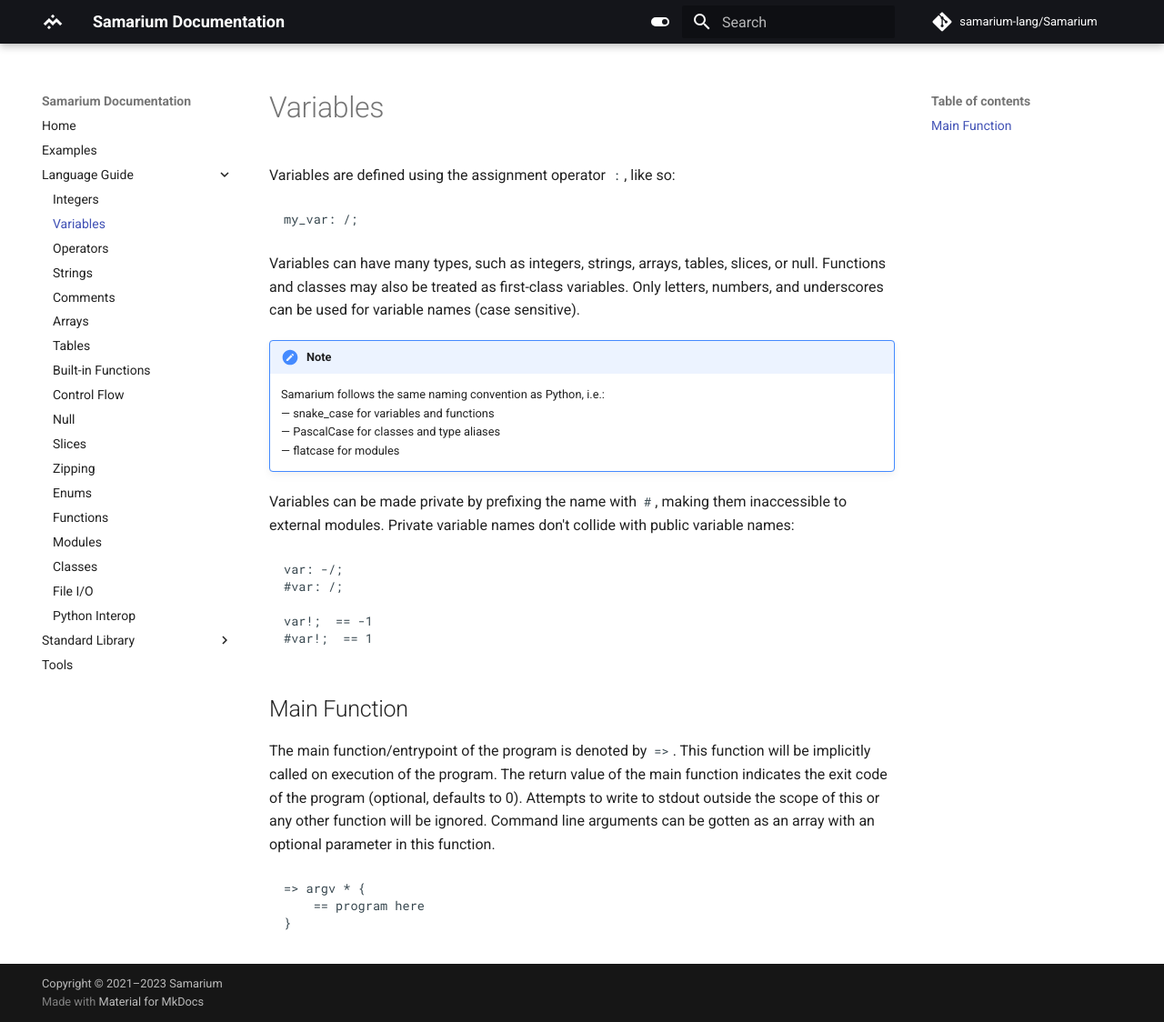
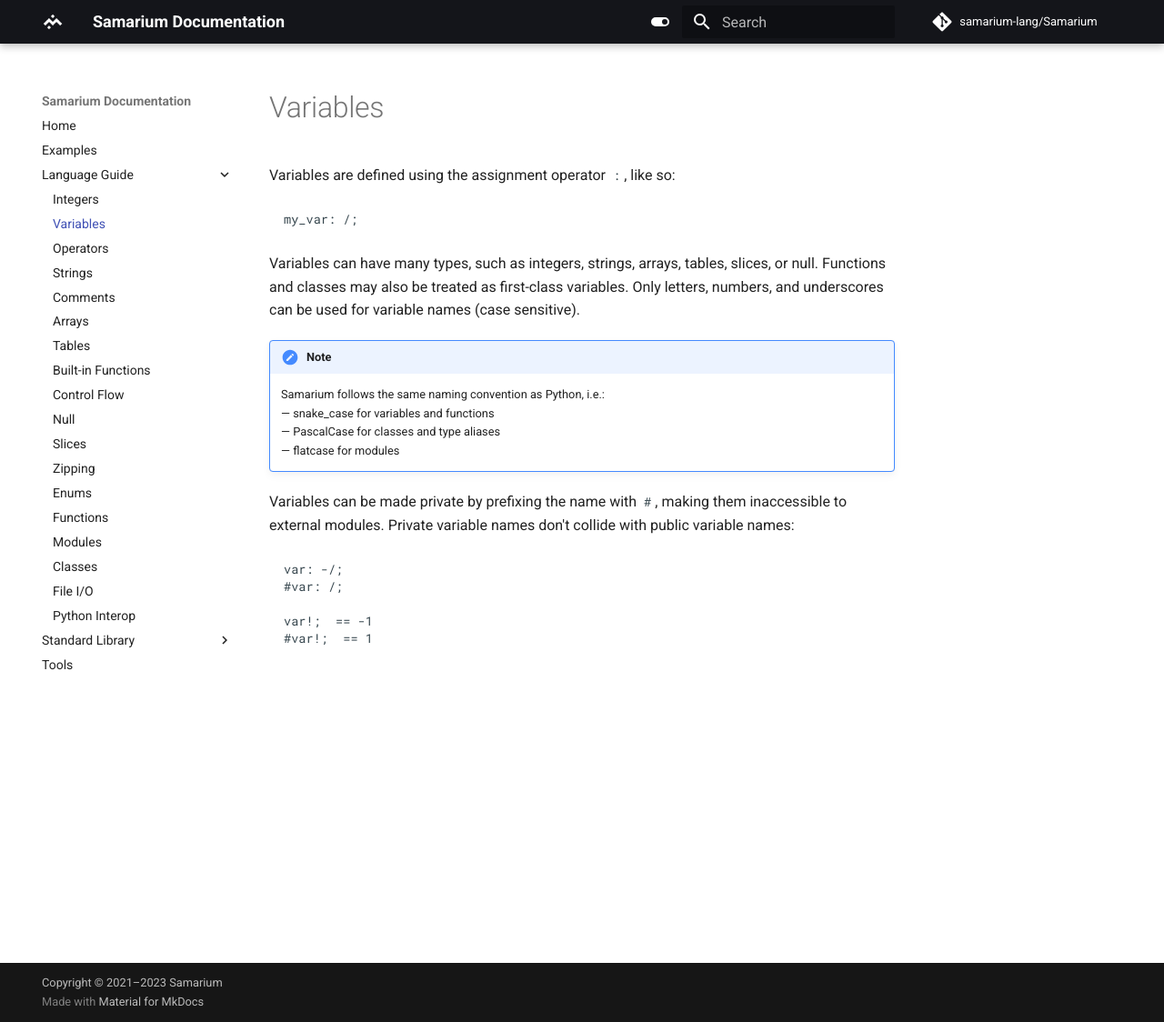
Before and after one commit to samarium-lang/Samarium, an MkDocs documentation site: the page built from docs/variables.md, in a window 1280 px wide and 1124 px high. Shown: the whole window at 91% size. Built offline with MkDocs 1.6.1 and Material for MkDocs 9.7.7, drawn with Linux system fonts in a browser that asks for light colours; comment, search, counter and statistics services are not loaded.

Commit message:
(docs) Removed main function requirement

````diff
--- a/docs/variables.md
+++ b/docs/variables.md
@@ -25,19 +25,3 @@
 var!;  == -1
 #var!;  == 1
 ```
-
-
-## Main Function
-
-The main function/entrypoint of the program is denoted by `=>`.
-This function will be implicitly called on execution of the program.
-The return value of the main function indicates the exit code of the program
-(optional, defaults to 0). Attempts to write to stdout outside the scope of
-this or any other function will be ignored. Command line arguments can be gotten
-as an array with an optional parameter in this function.
-
-```sm
-=> argv * {
-    == program here
-}
-```
````
Also changed, not shown: docs/functions.md (+15 -0 lines).
